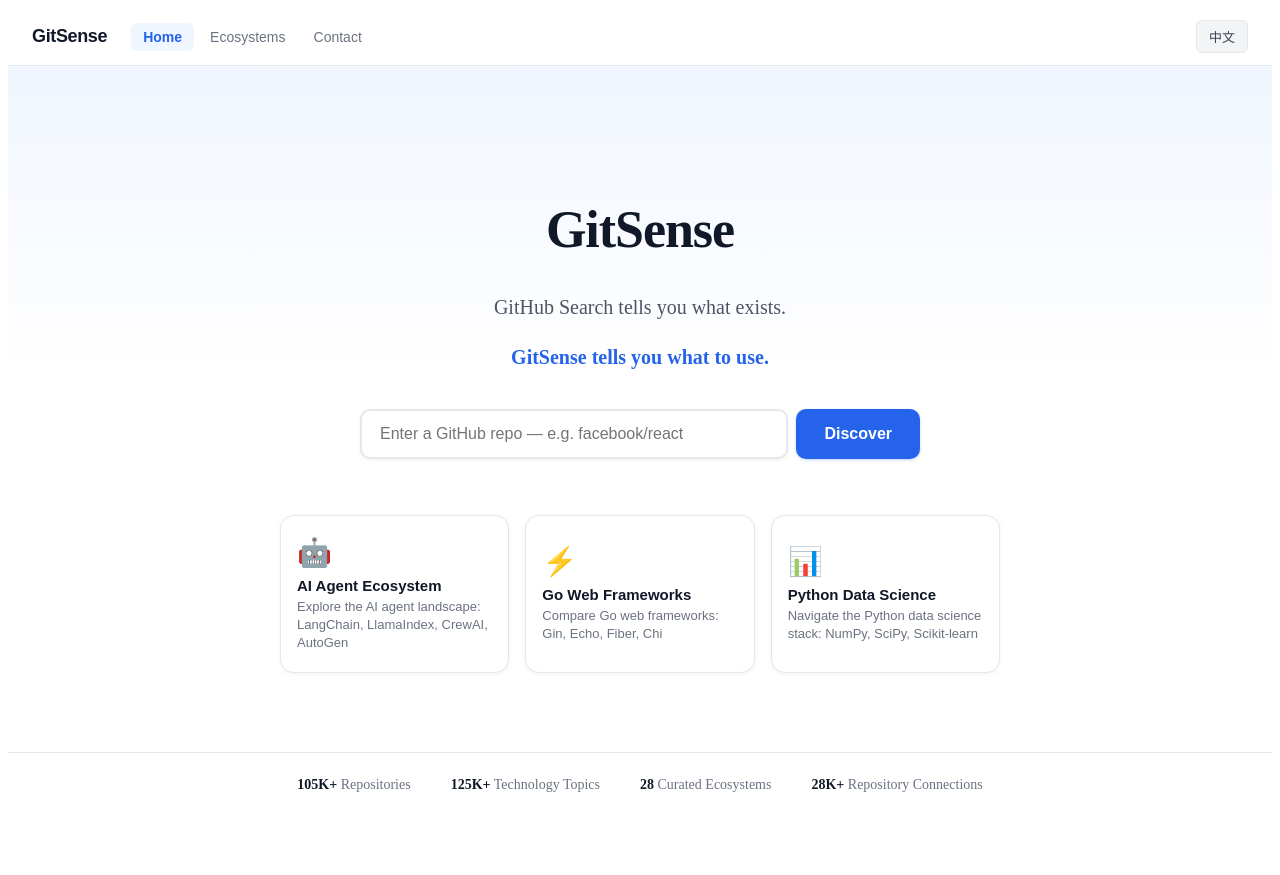
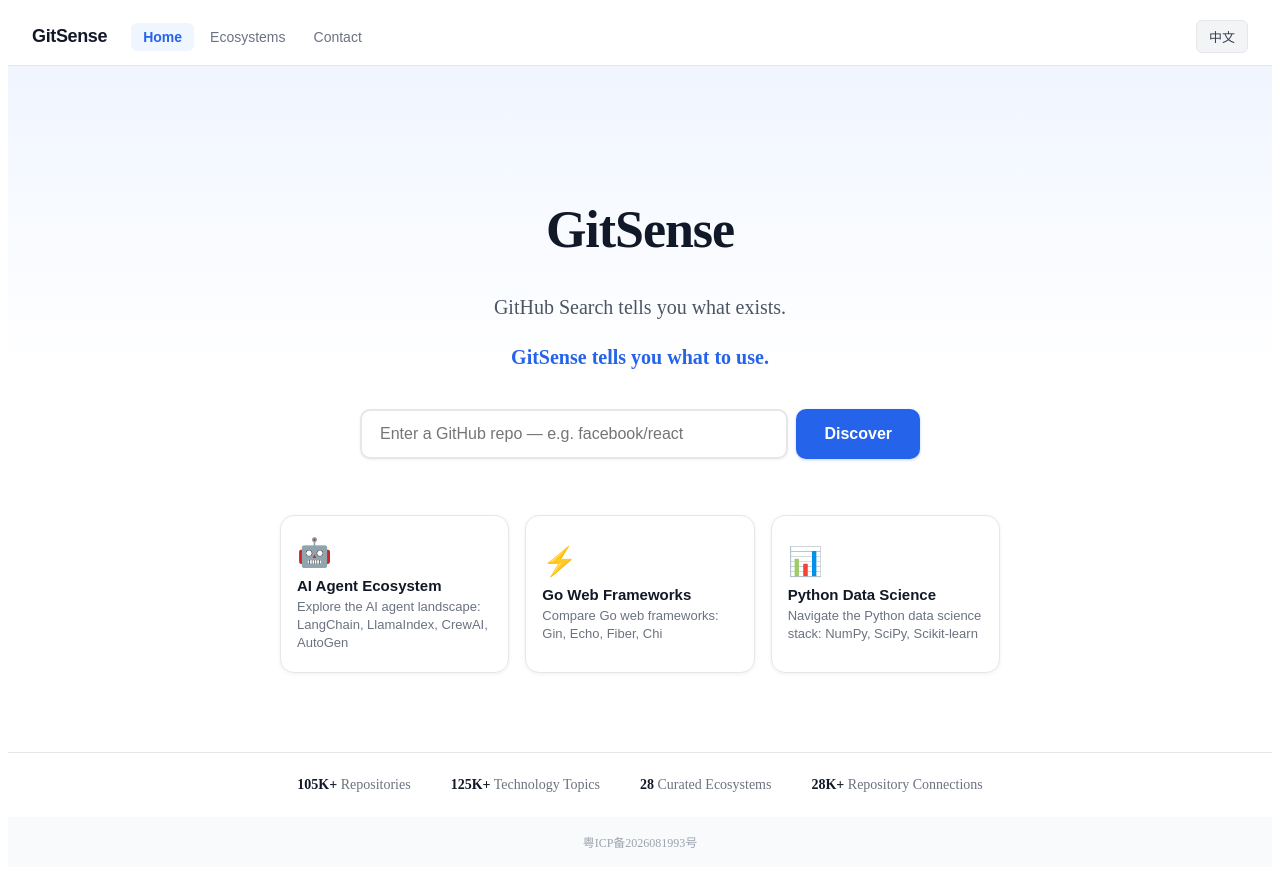
Before and after one commit to stefall-code/gitsense, a React (Vite) app in the folder frontend/: page / in a window 1280 px wide. Before the commit the page ends 825 px from the top, so only its background shows below. Built offline with nearby package versions, Linux system fonts and the light colour scheme; no server answers.

Commit message:
feat: add ICP备案号 to global footer

```diff
--- a/frontend/src/App.tsx
+++ b/frontend/src/App.tsx
@@ -20,6 +20,22 @@
             <Route path="/ecosystems" element={<EcosystemsListPage />} />
             <Route path="/ecosystem/:name" element={<EcosystemDetailPage />} />
           </Routes>
+          <footer style={{
+            padding: "16px 20px",
+            textAlign: "center",
+            fontSize: 12,
+            color: "#9ca3af",
+            background: "#f9fafb",
+          }}>
+            <a
+              href="https://beian.miit.gov.cn/"
+              target="_blank"
+              rel="noopener noreferrer"
+              style={{ color: "#9ca3af", textDecoration: "none" }}
+            >
+              粤ICP备2026081993号
+            </a>
+          </footer>
         </div>
       </BrowserRouter>
     </I18nProvider>
```
